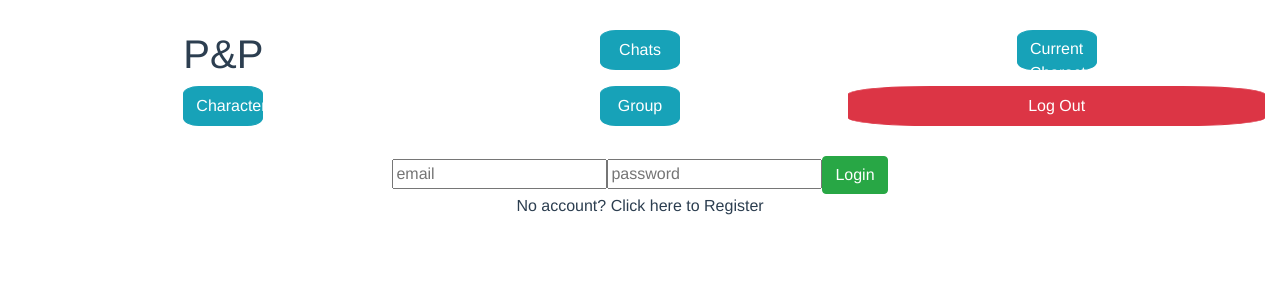
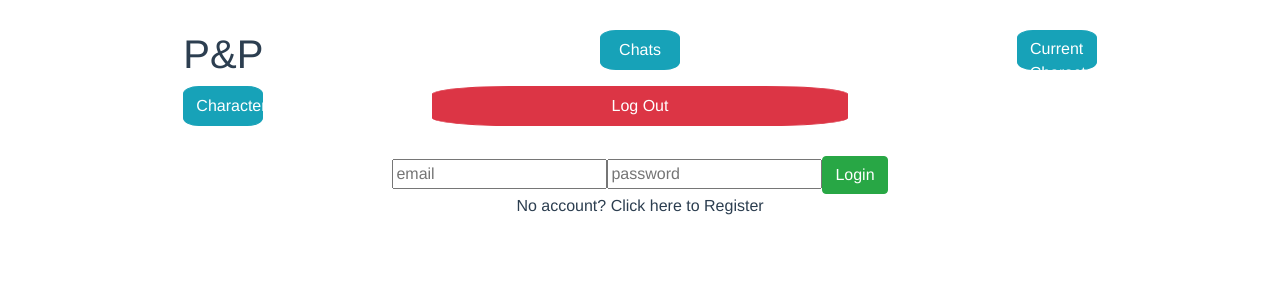
Before and after one commit to nathanielwheeler/capstone, a Vue app in the folder client/: page /#/login in a window 1280 px wide. Shown: the top 300 px of the page. Built offline with nearby package versions, Linux system fonts and the light colour scheme; no server answers; what vue-chat-scroll would draw is missing.

Commit message:
removed "Group" button

```diff
--- a/client/src/App.vue
+++ b/client/src/App.vue
@@ -9,14 +9,14 @@
           <button class="Chats btn btn-info">Chats</button>
         </router-link>
         <router-link to="/currentCharacter" class="col-4">
-        <button class="Current-Character col-4 btn btn-info">Current Character</button>
+          <button class="Current-Character col-4 btn btn-info">Current Character</button>
         </router-link>
         <router-link to="/characters" class="col-4">
           <button class="Characters btn btn-info">Characters</button>
         </router-link>
-        <router-link to="/groups" class="col-4">
+        <!-- <router-link to="/groups" class="col-4">
         <button class="Group btn col-4 btn-info">Group</button>
-        </router-link>
+        </router-link>-->
         <button class="LogOut btn col-4 btn-danger" @click="logout()">Log Out</button>
       </div>
     </nav>
--- a/client/src/router.js
+++ b/client/src/router.js
@@ -2,7 +2,7 @@ import Vue from 'vue'
 import Router from 'vue-router'
 import Home from './views/Home.vue'
 import Login from './views/Login.vue'
-import Groups from './views/Groups.vue'
+// import Groups from './views/Groups.vue'
 import Chat from './views/Chat.vue'
 import Chats from './views/Chats.vue'
 import Characters from './views/Characters.vue'
@@ -22,11 +22,11 @@ export default new Router({
     name: 'login',
     component: Login
   },
-    {
-      path: '/groups',
-      name: 'group',
-      component: Groups
-    },
+  // {
+  //   path: '/groups',
+  //   name: 'group',
+  //   component: Groups
+  // },
   {
     path: '/characters',
     name: 'characters',
```
Lines whose indentation alone changed are shown as unchanged.
